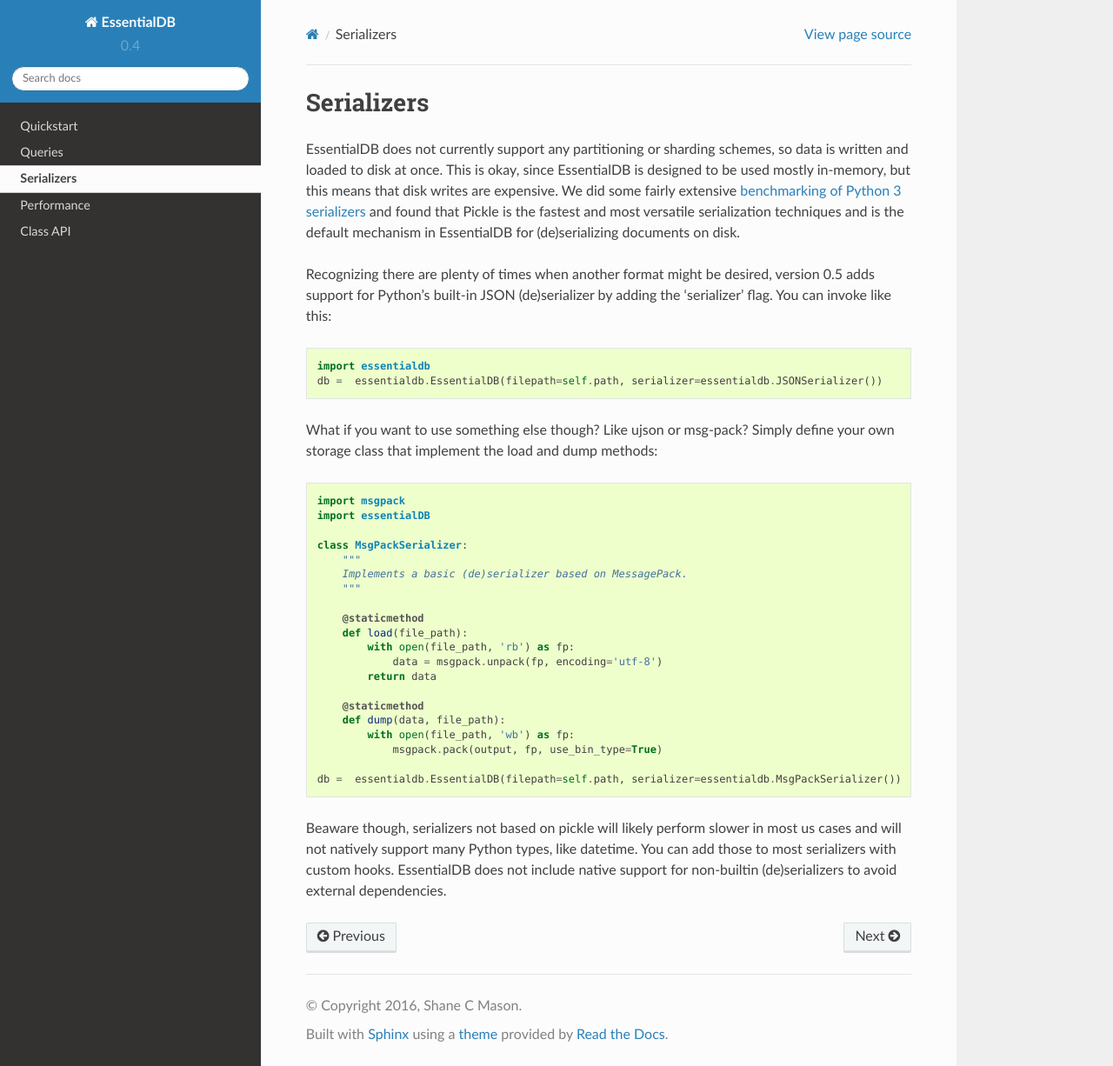
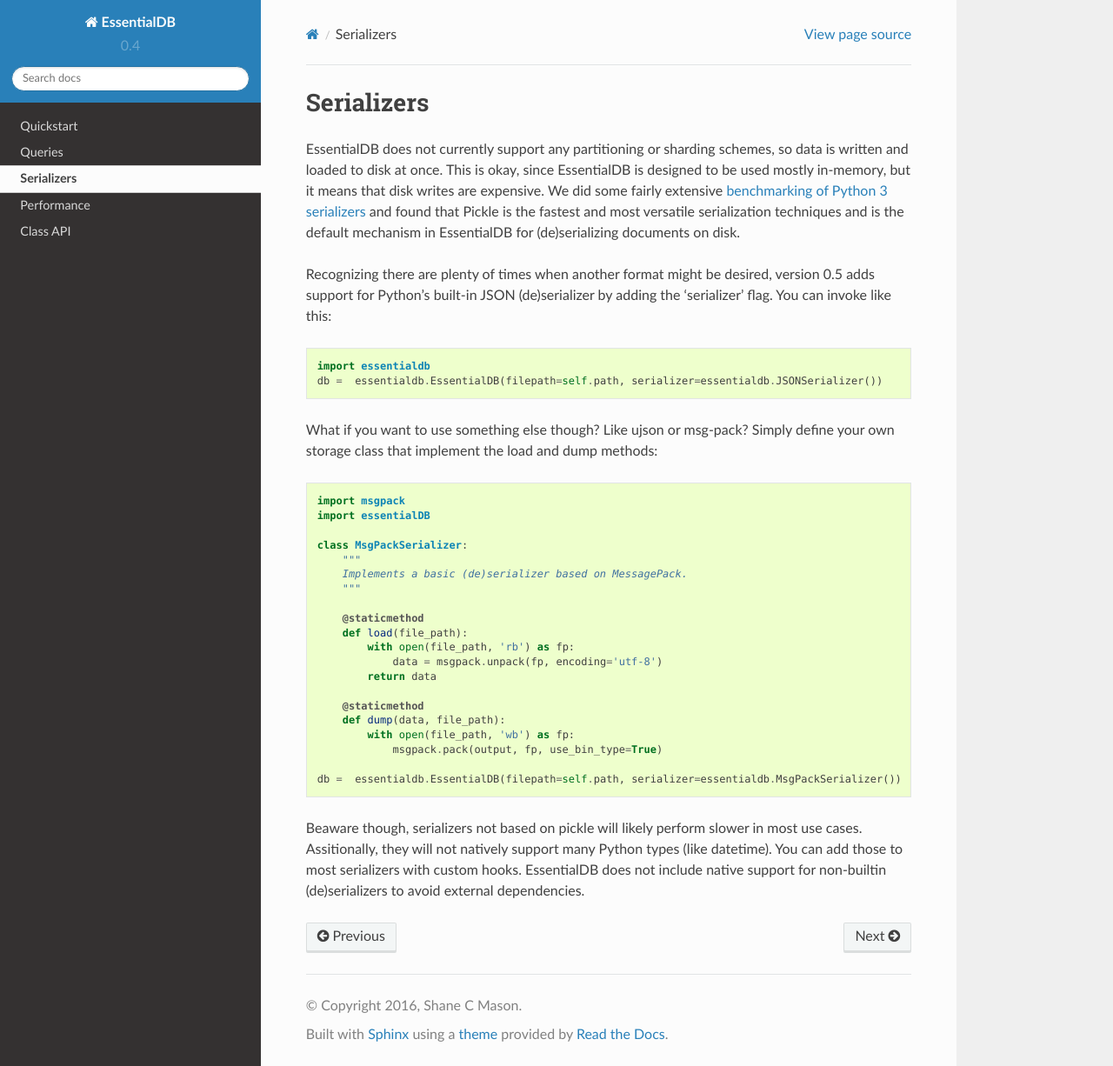
Before and after one commit to shane-mason/essentialdb, a Sphinx documentation site: the page built from docs/serializers.rst, in a window 1280 px wide and 1226 px high. Shown: the whole window at 87% size. Built offline with Sphinx 7.4.7 and the Read the Docs theme 2.0.0, drawn with Linux system fonts in a browser that asks for light colours.

Commit message:
Minor documentation updates.

```diff
--- a/docs/index.rst
+++ b/docs/index.rst
@@ -16,6 +16,7 @@
 
 
 Changelog:
+
 * 0.5 - 01.07.2017 - Several changes, including::
       - Added thread lock for inserts, updates and disk writes
       - Refactored serialization into PickSerializer class
--- a/docs/serializers.rst
+++ b/docs/serializers.rst
@@ -3,7 +3,7 @@
 ============
 
 EssentialDB does not currently support any partitioning or sharding schemes, so data is written and loaded to disk at
-once. This is okay, since EssentialDB is designed to be used mostly in-memory, but this means that disk writes are
+once. This is okay, since EssentialDB is designed to be used mostly in-memory, but it means that disk writes are
 expensive. We did some fairly extensive `benchmarking of Python 3 serializers <http://www.wrong.dog/python_serializers/>`_
 and found that Pickle is the fastest and most versatile serialization techniques and is the default mechanism in EssentialDB
 for (de)serializing documents on disk.
@@ -39,6 +39,6 @@
     db =  essentialdb.EssentialDB(filepath=self.path, serializer=essentialdb.MsgPackSerializer())
 
 
-Beaware though, serializers not based on pickle will likely perform slower in most us cases and will not natively support
-many Python types, like datetime. You can add those to most serializers with custom hooks. EssentialDB does not include
-native support for non-builtin (de)serializers to avoid external dependencies.
+Beaware though, serializers not based on pickle will likely perform slower in most use cases. Assitionally, they will not
+natively support many Python types (like datetime). You can add those to most serializers with custom hooks. EssentialDB
+does not include native support for non-builtin (de)serializers to avoid external dependencies.
```
